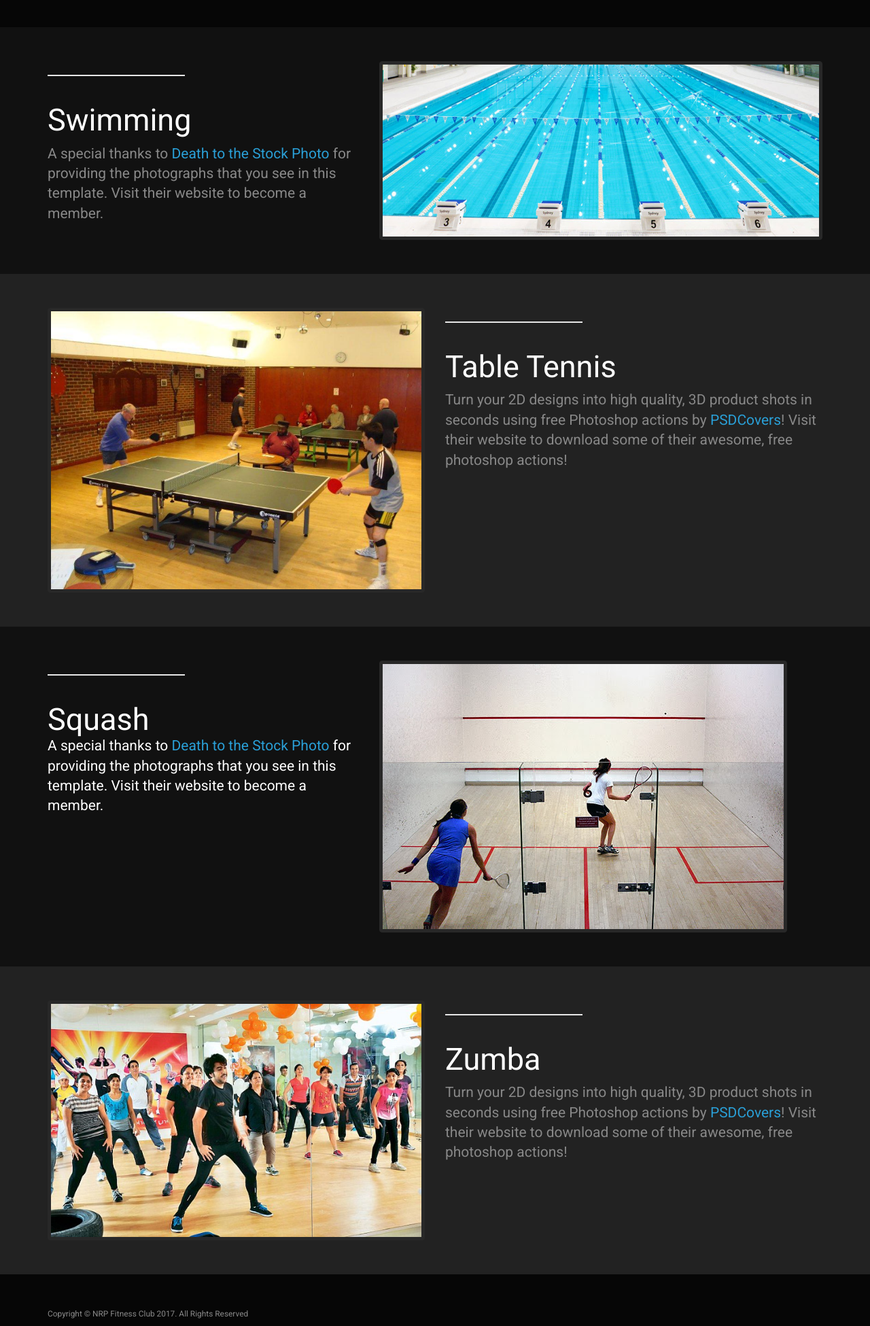
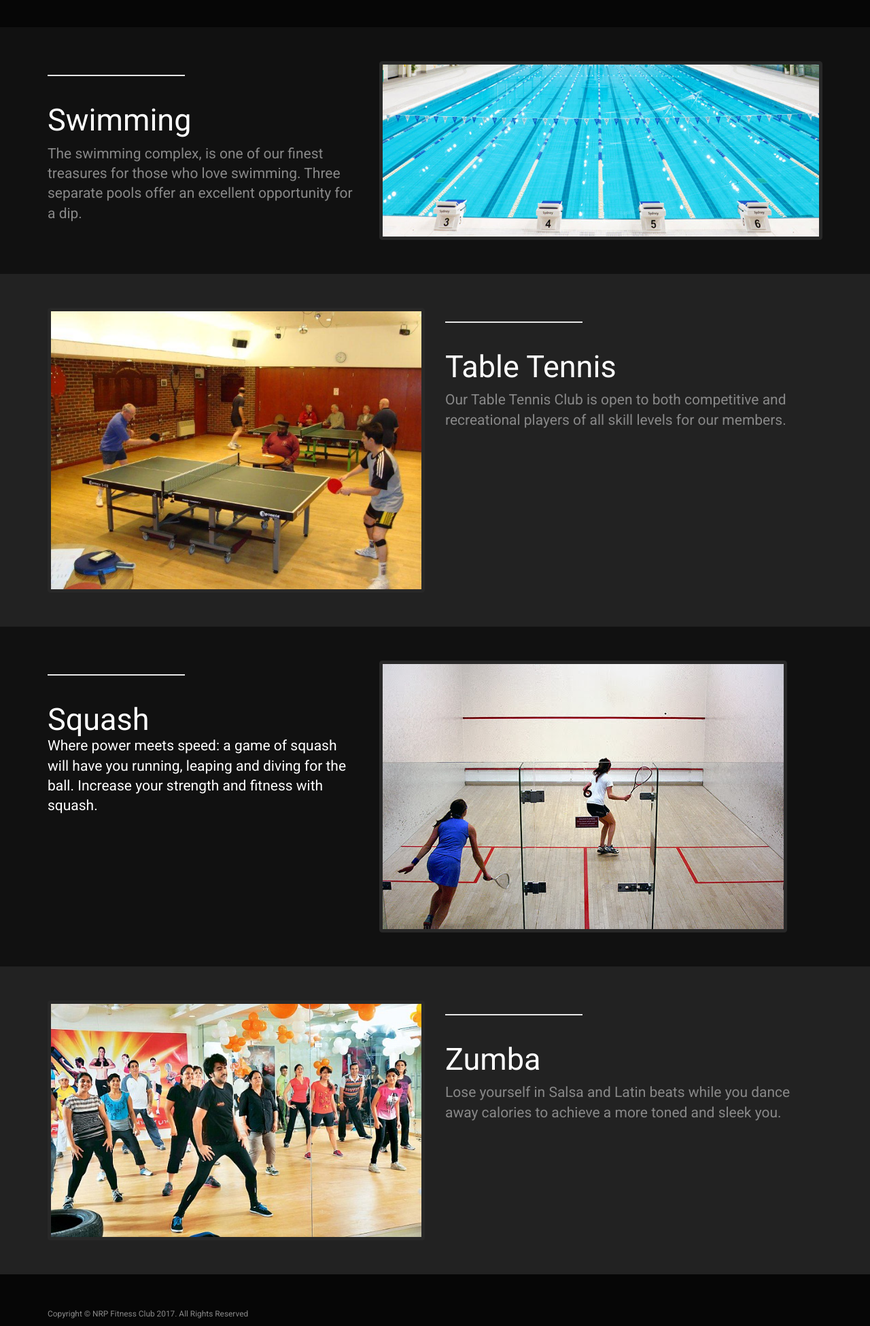
Before and after one commit to rohit0009/fitnessproject, a PHP site: page /Activities/index.php in a window 1280 px wide. Shown: the part 72-2023 px from the top of the page at 68% size. Run offline with PHP 8.4, Linux system fonts and the light colour scheme.

Commit message:
Activity description

```diff
--- a/Activities/index.php
+++ b/Activities/index.php
@@ -77,9 +77,7 @@
 		        <hr style="width: 200px;float: left;">
 		        <div class="clearfix"></div>
 		        <h2>Swimming</h2>
-		        <p class="lead">A special thanks to
-		          <a target="_blank" href="http://join.deathtothestockphoto.com/">Death to the Stock Photo</a>
-		          for providing the photographs that you see in this template. Visit their website to become a member.</p>
+		        <p class="lead">The swimming complex, is one of our finest treasures for those who love swimming. Three separate pools offer an excellent opportunity for a dip.</p>
 		        <?php
 		        	if(isset($_SESSION['cust_id']))
 		        	{
@@ -108,8 +106,7 @@
 	            <div class="clearfix"></div>
 
 	            <h2>Table Tennis</h2>
-	            <p class="lead">Turn your 2D designs into high quality, 3D product shots in seconds using free Photoshop actions by
-	              <a target="_blank" href="http://www.psdcovers.com/">PSDCovers</a>! Visit their website to download some of their awesome, free photoshop actions!</p>
+	            <p class="lead">Our Table Tennis Club is open to both competitive and recreational players of all skill levels for our members.</p>
 	              <?php
 		        	if(isset($_SESSION['cust_id']))
 		        	{
@@ -139,9 +136,7 @@
 		        <div class="clearfix"></div>
 		        <h2>Squash
 
-		        <p class="lead">A special thanks to
-		          	<a target="_blank" href="http://join.deathtothestockphoto.com/">Death to the Stock Photo</a>
-		          	for providing the photographs that you see in this template. Visit their website to become a member.
+		        <p class="lead">Where power meets speed: a game of squash will have you running, leaping and diving for the ball. Increase your strength and fitness with squash.
 		        	</p>
 		       	<?php
 		        	if(isset($_SESSION['cust_id']))
@@ -170,8 +165,7 @@
 	            <hr style="width: 200px;float: left;">
 	            <div class="clearfix"></div>
 	            <h2>Zumba</h2>
-	            <p class="lead">Turn your 2D designs into high quality, 3D product shots in seconds using free Photoshop actions by
-	              <a target="_blank" href="http://www.psdcovers.com/">PSDCovers</a>! Visit their website to download some of their awesome, free photoshop actions!</p>
+	            <p class="lead">Lose yourself in Salsa and Latin beats while you dance away calories to achieve a more toned and sleek you.</p>
 	              <?php
 		        	if(isset($_SESSION['cust_id']))
 		        	{
```
